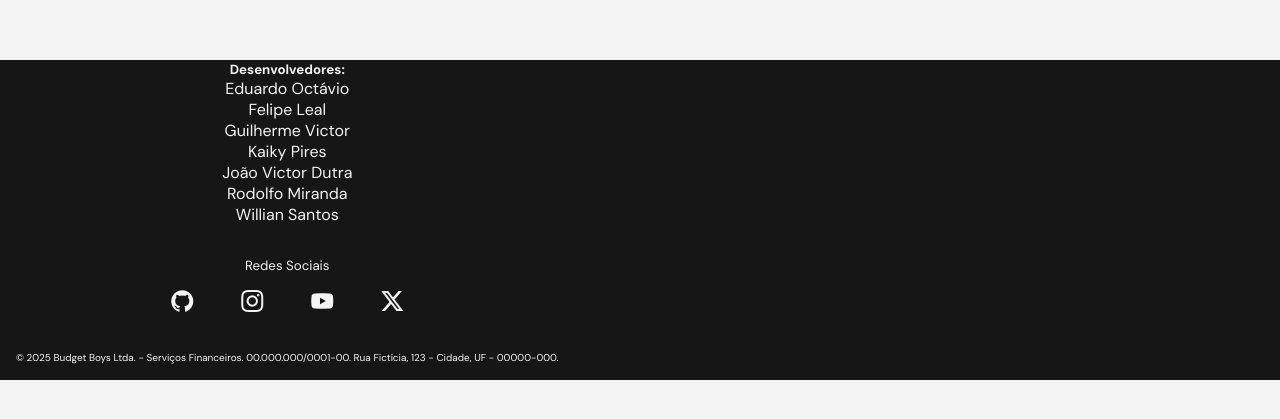
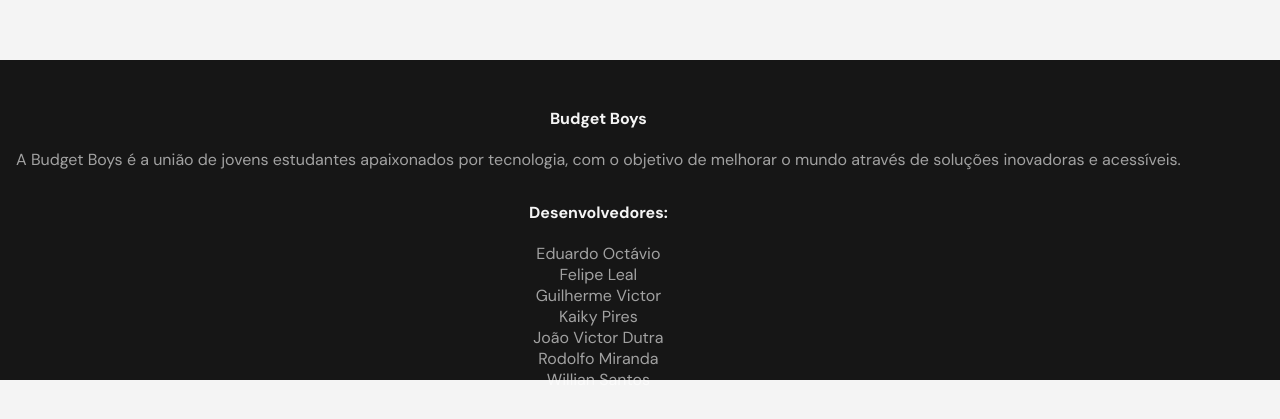
Before and after one commit to Budget-Boys/pf-frontend, a React (Vite) app: page / in a window 1280 px wide. Shown: the part 1630-2049 px from the top of the page. Before the commit the page ends 2010 px from the top, so only its background shows below. Built offline with nearby package versions, Linux system fonts and the light colour scheme.

Commit message:
style: styling the footer

```diff
--- a/src/components/footer/footer.module.sass
+++ b/src/components/footer/footer.module.sass
@@ -1,46 +1,56 @@
 @use '../../styles/index.sass' as *
 
+@mixin text-group($paragraph-color, $margin-bottom: 0)
+    @include flexIten(column, center)
+    margin-bottom: $margin-bottom
+
+    p
+        color: $paragraph-color
+
 footer
-  height: 100vh
+  height: 90vh
   width: 100%
   background-color: $black
   @include flexIten(row, space-between)
-  padding: 1rem
+  padding: 3rem 1rem 2rem 1rem
   backdrop-filter: blur(50px)
+
+  h3
+    color: $gray_second
+    margin-bottom: 1.25rem
+    font-size: 16px
 
   .footer_container
     height: 100%
-    @include flexIten(column, end)
+    @include flexIten(column, space-between)
     text-align: center
     gap: 2rem
 
+    .about_budgetboys
+      @include text-group($white_low_opacity, $margin-bottom: 2rem);
+
     .developers_container
-      h5
-        color: $gray_second
       ul
         @include flexIten(column, start )
         li
-          color: $gray_second
+          color: $white_low_opacity
 
     .midias_container
       width: 100%
 
-      h5
-        font-weight: 400
-        margin-bottom: 1rem
       ul
         justify-content: center
         gap: 3rem
 
       i
         font-size: 22px
-
-      h5, i
         color: $gray_second
 
     .copy_container
+      margin-top: 1.5rem
+
       p
-        color: $gray_second
+        color: $white_low_opacity
         font-size: 10px
         font-weight: 400
 
--- a/src/components/footer/footer.tsx
+++ b/src/components/footer/footer.tsx
@@ -5,8 +5,14 @@ const Footer: React.FC = () => {
   return (
     <footer>
       <div className={style.footer_container}>
+        <div className={style.footer_top}>
+          <div className={style.about_budgetboys}>
+            <h3>Budget Boys</h3>
+            <p>A Budget Boys é a união de jovens estudantes apaixonados por tecnologia, com o objetivo de melhorar o mundo através de soluções inovadoras e acessíveis.</p>
+          </div>
+
           <div className={style.developers_container}>
-          <h5>Desenvolvedores:</h5>
+            <h3>Desenvolvedores:</h3>
             <ul>
               <li>Eduardo Octávio</li>
               <li>Felipe Leal</li>
@@ -17,9 +23,10 @@ const Footer: React.FC = () => {
               <li>Willian Santos</li>
             </ul>
           </div>
-
+        </div>
+        <div className={style.footer_bottom}>
           <div className={style.midias_container}>
-          <h5>Redes Sociais</h5>
+            <h3>Redes Sociais</h3>
             <ul>
               <li><i className="fi fi-brands-github"></i></li>
               <li><i className="fi fi-brands-instagram"></i></li>
@@ -31,6 +38,7 @@ const Footer: React.FC = () => {
             <p>© 2025 Budget Boys Ltda. - Serviços Financeiros. 00.000.000/0001-00. Rua Fictícia, 123 - Cidade, UF - 00000-000.</p>
           </div>
         </div>
+      </div>
     </footer>
   )
 };
--- a/src/styles/index.sass
+++ b/src/styles/index.sass
@@ -14,13 +14,17 @@ $pink_second: #FFE7EF
 
 $blue: #24263B
 $blue_second: #2C3252
+
 $black: #161616
+$black_second: #202020
 
 @mixin flexIten($direction, $position)
     flex-direction: $direction
     display: flex
     align-items: center
     justify-content: $position
+
+
 
 *
     font-family: $font-family
```
Lines whose indentation alone changed are shown as unchanged.
